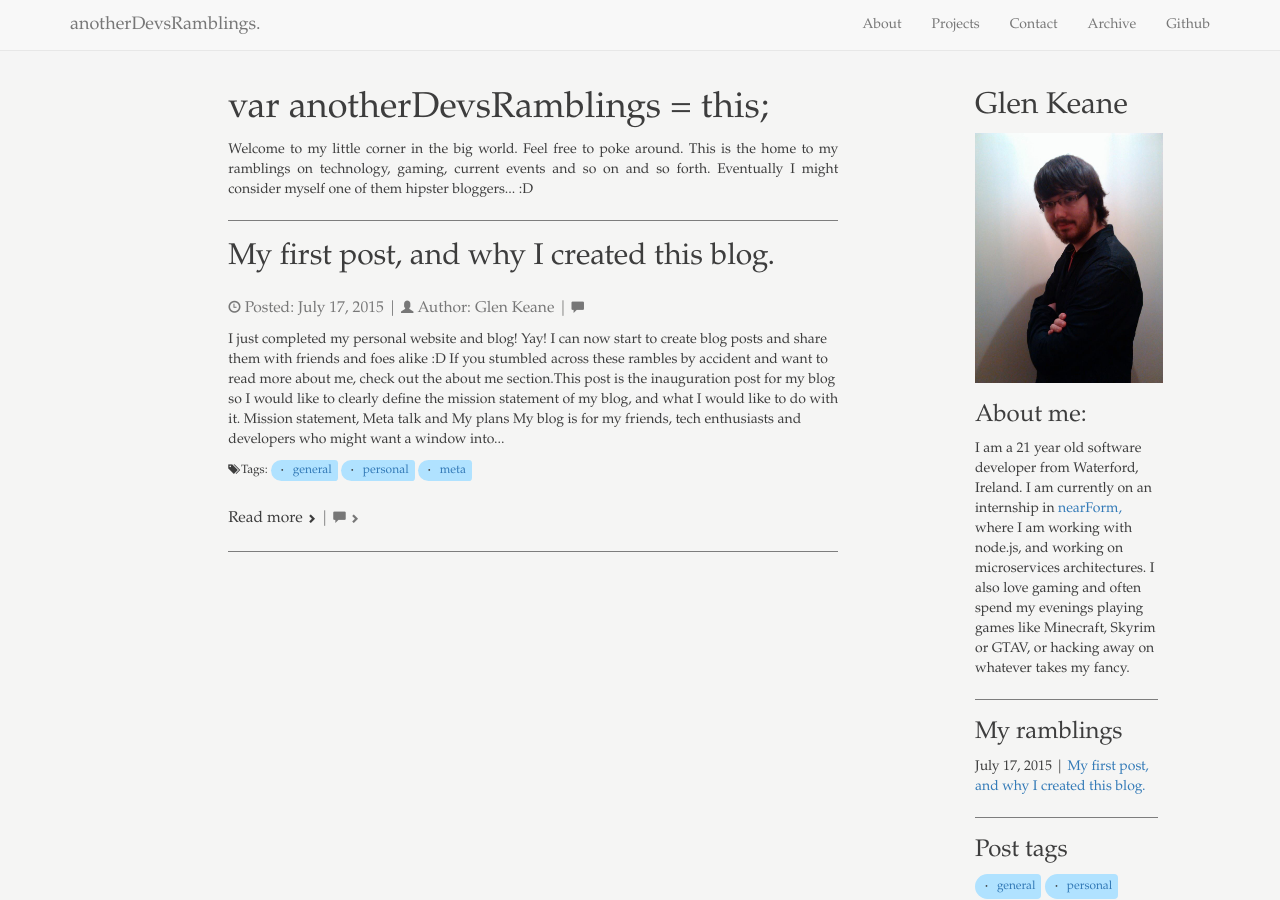
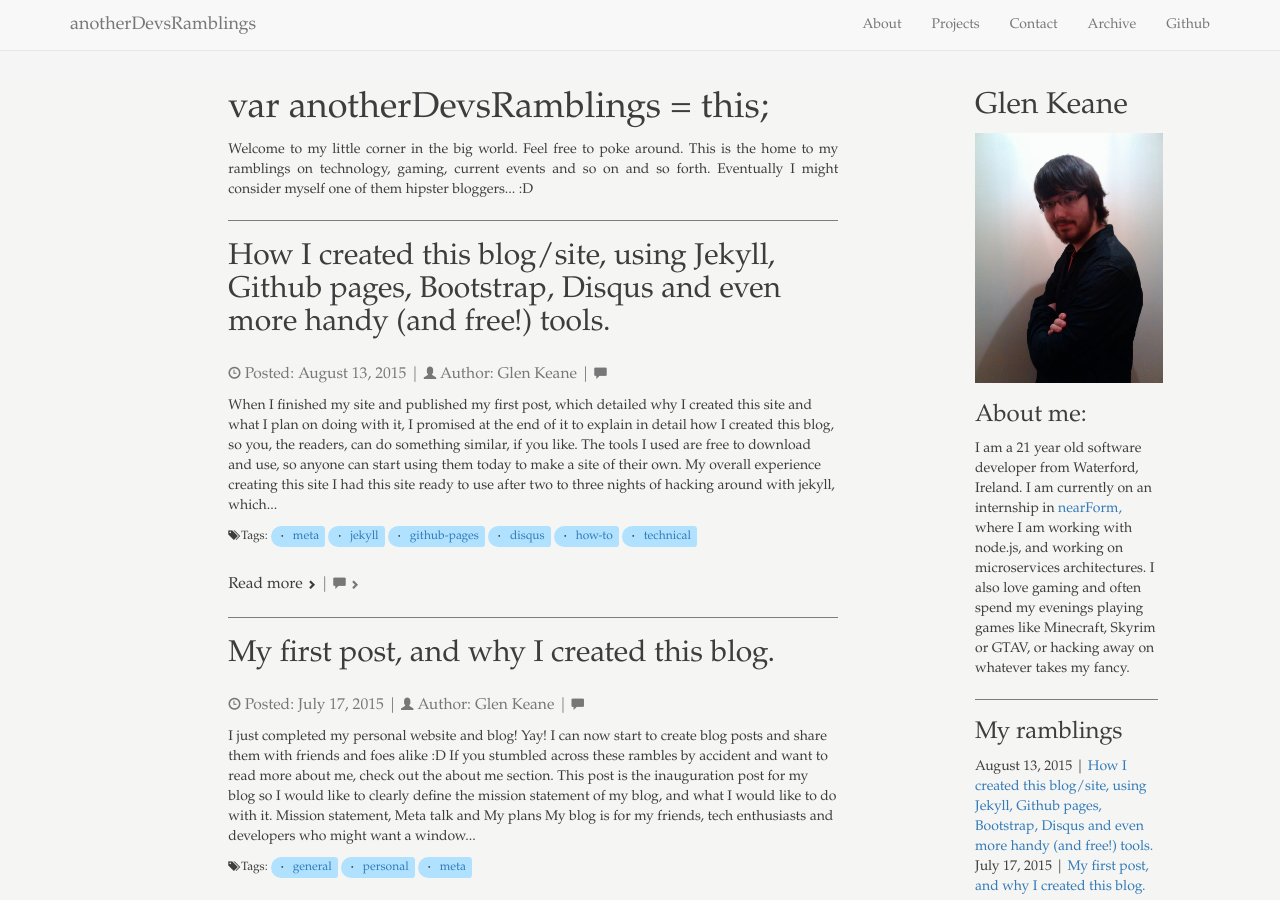
Before and after one commit to GlenTiki/glentiki.github.io, a Jekyll site: the page built from index.html, in a window 1280 px wide and 900 px high. Built offline with Jekyll 4.4.1, drawn with Linux system fonts in a browser that asks for light colours; Markdown is read by kramdown in place of the engine named in the settings; the list of posts is cut into pages by our own code; comment, search, counter and statistics services are not loaded; some of the changed text lies outside the part shown.

Commit message:
finally wrote second post...

````diff
--- a/_config.yml
+++ b/_config.yml
@@ -1,6 +1,6 @@
 markdown: rdiscount
 
-title: anotherDevsRamblings.
+title: anotherDevsRamblings
 email: glenkeane.94@gmail.com
 description: "This is Glen Keane's personal website for all his rants, raves and ramlings."
 
@@ -11,14 +11,10 @@ url: "http://glenkeane.me"
 permalink: pretty
 relative_permalinks: true
 
-pages_list:
-  About: '/about/'
-  Archive: '/archive/'
-
 defaults:
   -
     scope:
-      path: "" # an empty string here means all files in the project
-      type: "posts" # previously `post` in Jekyll 2.2.
+      path: ""
+      type: "posts"
     values:
       author: "Glen Keane"
--- a/_layouts/post.html
+++ b/_layouts/post.html
@@ -8,7 +8,7 @@ commentCount: true
 
 <h3>
   <small>
-	  <span class='glyphicon glyphicon-time'></span> Posted: {{ page.date | date: "%B %e, %Y" }} | <span class='glyphicon glyphicon-user'></span> Author: {{ page.author }} | <span class='glyphicon glyphicon-comment'></span> <a class='text-default' href="{{ page.url }}#disqus_thread" data-disqus-identifier="{{page.url}}"></a>
+	  <span class='glyphicon glyphicon-time'></span> Posted: {{ page.date | date: "%B %e, %Y" }} | <span class='glyphicon glyphicon-user'></span> Author: {{ page.author }} | <span class='glyphicon glyphicon-comment'></span> <a class='text-muted' href="{{ page.url }}#disqus_thread" data-disqus-identifier="{{page.url}}"></a>
   </small>
 </h3>
 
--- a/_posts/2015-07-17-first-post.md
+++ b/_posts/2015-07-17-first-post.md
@@ -9,15 +9,15 @@ tags:
   -  Meta
 ---
 
-I just completed my personal website and blog! Yay! I can now start to create blog posts and share them with friends and foes alike :D If you stumbled across these rambles by accident and want to read more about me, check out the [about me section][1].This post is the inauguration post for my blog so I would like to clearly define the mission statement of my blog, and what I would like to do with it.
+I just completed my personal website and blog! Yay! I can now start to create blog posts and share them with friends and foes alike :D If you stumbled across these rambles by accident and want to read more about me, check out the [about me section][1]. This post is the inauguration post for my blog so I would like to clearly define the mission statement of my blog, and what I would like to do with it.
 
 ### Mission statement, Meta talk and My plans
 
 My blog is for my friends, tech enthusiasts and developers who might want a window into my life, or for those who may need an indepth how-to reference post on a topic I am familar with. I will try to keep it clear, helpful and professional where needed, and I will try to let my personality shine through where appropriate. Like right here! :D
 
-My motivation for this blog is twofold, the first reason is simple, I need proper personal professional representation, and the second reason is that I spend most of my day talking tech, making things with tech and just generally _thinking_ all things tech, so I should probably put those thoughts somewhere where I can refer to easily. I can barely remember what I had for dinner yesterday, let alone what I was thinking about yesterday, so I need this. It will be my place of reference for tech things I worked on, which I think are pretty cool, but way too complicated to keep in my head going forward. Enter glenkeane.me, my new journal and encyclopedia of reference on yesterdays forgotten thoughts.
+My motivation for this blog is twofold, the first reason is simple, I need proper online personal professional representation, and the second reason is that I spend most of my day talking tech, making things with tech and just generally _thinking_ all things tech, so I should probably put those thoughts somewhere where I can refer to easily. I can barely remember what I had for dinner yesterday, let alone what I was thinking about yesterday, so _I_ need this, more than anyone else. It will be my place of reference for tech things I worked on, which I think are pretty cool, but way too complicated to keep in my head, going forward. Enter glenkeane.me, my new journal and encyclopedia of reference on yesterdays forgotten thoughts and dev work.
 
-How-to posts are going to be essential to my blog as well, as I am a very practical learner (or remember-er, if I am re-reading a post). I want my blog to be a quality reference which I can be proud of. And the only way to do that, is to get blogging!
+How-to posts are going to be essential to my blog as well, as I am a very practical learner (or remember-er, for those times I am re-reading a post). I want my blog to be a quality reference which I can be proud of. And the only way to do that, is to get blogging!
 
 #### Not just for serious talk...
 
@@ -27,4 +27,7 @@ Thanks for reading, I hope this ramble has explained what I made this site for,
 
 Next time, I plan on talking about _how_ I made this site, using Jekyll, Github and more. This site was built on tools which anyone can avail of for free, so, if doing something similar interests you, then tune in next time.
 
+(The new post is live and available [over here][2])
+
 [1]: /about
+[2]: /how-I-created-this-blog
--- /dev/null
+++ b/_posts/2015-08-13-how-I-created-this-blog.md
@@ -0,0 +1,334 @@
+---
+layout: post
+title: How I created this blog/site, using Jekyll, Github pages, Bootstrap, Disqus and even more handy (and free!) tools.
+redirect_from: "/2015/08/13/how-I-created-this-blog/"
+permalink: how-I-created-this-blog
+tags:
+  -  Meta
+  -  Jekyll
+  -  Github pages
+  -  Disqus
+  -  How to
+  -  Technical
+---
+
+When I finished my site and published [my first post][1], which detailed why I created this site and what I plan on doing with it, I promised at the end of it to explain in detail _how_ I created this blog, so you, the readers, can do something similar, if you like. The tools I used are free to download and use, so anyone can start using them today to make a site of their own.
+
+
+##My overall experience creating this site
+
+I had this site ready to use after two to three nights of hacking around with jekyll, which is _awesome_! If you have any programming experience and you are looking to create a personal blog, I totally recommend using jekyll, as there is a plethora of documentation, themes and all out there already. Its super easy to go from 0 to full custom blog. Being the techy type, I didn't want to use a bog standard theme, I wanted to hack around and create my own theme, but this shouldn't stop you from using a theme someone created :) I got stuck implementing some things just using the jekyll docs, but after a little bit of googling, I usually found a blog post which showed exactly how I could do what I wanted. I think taking an hour or two to simply familiarise yourself with the templating system would be more than enough to create a full featured blog site, using some samples from other peoples blogs, like I did. :)
+
+
+#### So what did I add to my site worth talking about?
+
+Heres a quick list of what I did:
+
+- [I used Github-pages for the hosting.](#github-pages-hosting)
+- [I used Jekyll for generating the site, as it works with github-pages.](#using-jekyll)
+- [I added pagination on the index page, and display an excerpt from each post.](#pagination)
+- [I created static pages for the about/projects/archive/tags/404 pages.](#static-pages)
+- [I am using Markdown for writing posts, everything else is done with html.](#markdown-posts)
+- [I added disqus comments to posts.](#disqus-comments)
+- [I added social media buttons to posts.](#social-buttons)
+- [I default a posts author to me, but this can be overwritten per-post (to allow guest authoring).](#guest-authoring)
+- [I have added the ability to add tags to posts.](#post-tagging)
+- [I have added google analytics to the site.](#google-analytics)
+
+<a class='anchor-link' id='github-pages-hosting'></a>
+###Using Github pages for hosting
+
+Github have a really nifty feature that allows you to create a special branch for your repositories, named `gh-pages`, to make a website for that repo. This is perfect for writing documentation for that repo/project. Github, however, also allow you to create a special repository, named in the form `yourUsername.github.io`, which doesn't require you to create a special branch to make a website for the repo, it builds the site from master and then simply serves the files directly from the source. (If this went over your head, I recommend you `checkout` [git basics][2], its a great tool) If you create a repo named yourUsername.github.io and added a html file name index.html to it, you would then be able to access it at the url `yourUsername.github.io/index.html`. Github-pages can be read about in much more detail [here][3]
+
+Github also allows you to link a url you own to a github-pages hosted site, too. You must put a file named `CNAME` into the github-pages project, with your URL. You must correctly configure your DNS to point at your github pages when this file is added to the repo. This is normally configured where ever you purchased your url from. I used namecheap.io, and used their instructions [here][4], if you would like a simple guide which I know works.
+
+<a class='anchor-link' id='using-jekyll'></a>
+###Using Jekyll
+
+While github pages can be used to serve up static pages, creating these pages, and editing existing static pages to point to new pages would be a nightmare every time you made a post.
+
+Enter **Jekyll**. Jekyll is described as a simple, blog-aware, static site generator perfect for personal, project, or organization sites. It allows to use html, markdown and [liquid][5] (pretty similar to ERB, [read more][6]) to create your pages, partials and templates. [You can read more about jekyll here.][7]
+
+What this means: You make your sites templates, create pages to fit those templates, which are html/liquid or markdown files, jekyll then creates static html pages from those pages, serves them up to you, and then when you're happy with your work you can then push to your Github-pages branch and it will work like a normal static site, but better and more magical.
+
+First of all though, to start implementing some of the things in this post, you must create your jekyll project and the templates for that site. Explaining how to do this is outside the scope of this post, but you can read about getting started here, at the [jekyll documentation][8]
+
+Using Bootstrap just required me to link to those css and js files from my default layout. :)
+
+<a class='anchor-link' id='pagination'></a>
+###The index page, pagination of posts and excerpts
+
+If you look at my [index page][9] you can see that it is paginated. This means that it displays several of my most recent posts, and allows you to jump forward and backwards to more/less recent posts (when I have more posts to make it paginated). Adding this feature with jekyll is super easy, it just takes a little bit of configuration.
+
+In your sites `_config.yml` file, you must add the following:
+
+```
+paginate: NUMBER OF POSTS YOU WANT TO DISPLAY PER PAGE
+baseurl: ""
+```
+
+and then in your `index.html` file, you will need to write some liquid. Mine is written like so:
+
+{% raw %}
+```
+{% for post in paginator.posts %}
+	<div class="post">
+	  <h2>
+		  <a class="text-default" href="{{ site.baseurl }}{{ post.url }}">
+	      {{ post.title }}
+	    </a>
+	  </h2>
+	  <p>
+	  	{{ post.content | strip_html | truncatewords: 100 }}
+	  </p>
+	</div>
+{% endfor %}
+
+{% if paginator.total_pages > 1 %}
+	<div class="pagination">
+	  {% if paginator.previous_page %}
+	    <a href="{{ paginator.previous_page_path | prepend: site.baseurl | replace: '//', '/' }}">&laquo; Prev</a>
+	  {% else %}
+	    <span>&laquo; Prev</span>
+	  {% endif %}
+
+	  {% for page in (1..paginator.total_pages) %}
+	    {% if page == paginator.page %}
+	      <em>{{ page }}</em>
+	    {% elsif page == 1 %}
+	      <a href="/">{{ page }}</a>
+	    {% else %}
+	      <a href="{{ site.paginate_path | prepend: site.baseurl | replace: '//', '/' | replace: ':num', page }}">{{ page }}</a>
+	    {% endif %}
+	  {% endfor %}
+
+	  {% if paginator.next_page %}
+	    <a href="{{ paginator.next_page_path | prepend: site.baseurl | replace: '//', '/' }}">Next &raquo;</a>
+	  {% else %}
+	    <span>Next &raquo;</span>
+	  {% endif %}
+	</div>
+{% endif %}
+```
+{% endraw %}
+
+The excerpt above gives a nice output of the amount of posts you want on your index, with the first 100 words under the heading link, and under all of those, it gives a nice next and previous button, with page numbers to skip forward and back.
+
+<a class='anchor-link' id='static-pages'></a>
+###Static site pages, like the archive, tags, about and project sections
+
+Adding static pages to your site is _super_ easy!
+
+I first created a `page` layout template for these pages, and all these static pages extend this.
+
+An example archive page, is a file called archive.html in the main directory that extends the page template. An example would be like this:
+
+{% raw %}
+```
+---
+layout: page
+title: My blog archive
+---
+
+{% for post in site.posts %}
+  <h4 class="text-justify"><span class='muted'>{{ post.date | date: "%B %e, %Y" }}</span> | <a class='text-default' href="{{ post.url }}">{{ post.title }}</a></h4>
+{% endfor %}
+```
+{% endraw %}
+
+Its that simple to do!
+
+####The 404 page
+
+The 404 page is a little bit more tricky, its just a page extending the default layout, with some extra options in the frontmatter, mine is done like so:
+
+{% raw %}
+```
+---
+layout: default
+title: '404: Page not found'
+permalink: /404.html
+---
+
+	<h1 class='text-danger'>{{ page.title }}. Uh oh.</h1>
+	<img class='img-responsive' src='/public/images/wat.png'></img>
+	<h4 class='text-default'>You can try <a href='/'>going here</a> and looking for that page.</h4>
+```
+{% endraw %}
+
+this means when you go to a page which doesn't exist, it will redirect to a nice error page.
+
+<a class='anchor-link' id='markdown-posts'></a>
+### Using markdown for my site posts
+
+First, I needed to create a post layout for my posts, which all those markdown posts will then use. All the posts then just extend this template and are written in github flavored markdown. It seems to play pretty well with bootstrap as well, and doesn't look too bad! (code doesn't look great on mobile, however :()
+
+I would recommend only using markdown for posts, as all other pages would probably benefit from having the more fine-grained of raw html/liquid.
+
+<a class='anchor-link' id='disqus-comments'></a>
+### Adding Disqus comments to posts
+
+Okay, great, so far I have showed you how to do the static things, such as creating pages, posts and pagination. To let users _interact_ with those posts, you need to overcome the static nature of your static site. Luckily, disqus does this perfectly! Enabling disqus comments on your blog just requires signing up to disqus, registering your site, and adding a piece of html to your posts template. However, I put this piece of html in a partial and include it in my main layout, so I could technically enable comments on _any_ of my pages... even my about section or archive section, if I so wished.
+
+So, once you have that piece of html, you can put it in a partial called `comments.html` which is included where you want it. I will show how to make it available to all pages, like I implemented.
+
+First, create the comments.html like so...
+{% raw %}
+```
+{% if page.comments %}
+    <div id="disqus_thread"></div>
+    <script type="text/javascript">
+        /* * * CONFIGURATION VARIABLES: EDIT BEFORE PASTING INTO YOUR WEBPAGE * * */
+        var disqus_shortname = 'YOU SITE NAME'; // required: replace example with your forum shortname
+        //var disqus_developer = 1; // Comment out when the site is live
+        var disqus_identifier = "{{ page.url }}";
+        /* * * DON'T EDIT BELOW THIS LINE * * */
+        (function() {
+            var dsq = document.createElement('script'); dsq.type = 'text/javascript'; dsq.async = true;
+            dsq.src = '//' + disqus_shortname + '.disqus.com/embed.js';
+            (document.getElementsByTagName('head')[0] || document.getElementsByTagName('body')[0]).appendChild(dsq);
+        })();
+    </script>
+    <noscript>Please enable JavaScript to view the <a href="http://disqus.com/?ref_noscript">comments powered by Disqus.</a></noscript>
+    <a href="http://disqus.com" class="dsq-brlink">comments powered by <span class="logo-disqus">Disqus</span></a>
+{% endif %}
+```
+{% endraw %}
+
+Then, in your default layout, add the partial where ever you want it to be, I have mine after my content, like so:
+{% raw %}
+```
+  {{ content }}
+  {% include comments.html %}
+```
+{% endraw %}
+
+So, to enable comments on any page or post, all you need to do is put `comments: true` in the frontmatter yaml. I have this set to true in my post.html layout, so all my posts extending this layout have comments enabled by default. I could disable comments on a per post basis by setting to false on that posts markdown, too, which is a nice side effect :)
+
+<a class='anchor-link' id='social-buttons'></a>
+###Adding social buttons to posts
+
+Like the disqus site addition, social buttons required me to grab html excerpts from the sites I wanted to enable the buttons for, and then add them to my post layout page
+
+for example, to add the tweet button to my site, all I needed to do was add the following to the posts layout, taken from twitter:
+
+```
+  <a href="https://twitter.com/share" class="twitter-share-button" data-via="YOUR-TWITTER-USERNAME-HERE">Tweet</a>
+```
+
+I added the [twitter button][10], the [linkedin button][11], A [hacker news button][12], and a [reddit button][13]. all of these used the html from the pages linked, if you want to use similar.
+
+
+<a class='anchor-link' id='guest-authoring'></a>
+###Post authors, and adding guest authors
+
+I wanted to add the ability for my friends to author posts on my blog, which means they would need to be properly attributed to those authors, or people wouldn't do it at all!
+
+To do this, I set the posts default `author` variable to be me in my `_config.yml` like so:
+
+```
+defaults:
+  -
+    scope:
+      path: ""
+      type: "posts"
+    values:
+      author: "Glen Keane"
+```
+
+which then means posts will be attributed to me by default, but to attribute to another author, I can simply put their name in the front matter as the author variable to properly give credit! Now to find friends who would like to write a post or two... HA! :D
+
+<a class='anchor-link' id='post-tagging'></a>
+###Adding post tags
+
+Jekyll makes adding post tags pretty easy, and I would highly recommend you add this to your site for your readers! :)
+
+All you need to do, is add a `tags` section for each post, and tag them appropriately. An example tags section is shown below:
+
+```
+tags:
+  - tag1
+  - tag2
+  - is this enough tags?
+  - booooo!
+```
+
+Accessing all tags on your site uses the {% raw %}`{% for tag in site.tags %}`{% endraw %} liquid tag, and accessing the tags on a per post basis uses the same liquid, but with a small change {% raw %}`{% for tag in post.tags %}`{% endraw %}
+
+My tags pages uses the first form, and my posts page uses the second form. Here is my tags page if you want to do something similar:
+{% raw %}
+```
+---
+layout: page
+title: Tags
+---
+	<div class="tags">
+	{% for tag in site.tags%}
+	  {% assign t = tag | first | downcase | replace:" ","-" %}
+	  <div class='tag'><a href='#{{t}}'>{{t}}</a></div>
+	{% endfor %}
+	</div>
+	<hr>
+
+{% for tag in site.tags %}
+	{% assign t = tag | first %}
+	{% assign posts = tag | last %}
+
+	<h3>
+		<strong>
+		  {{tag | first | downcase | replace:" ","-"}}
+	  </strong>
+	  {{ posts.size() }} post{% if posts.size() > 1 %}s{% endif %}.
+	</h3>
+	<ul>
+		{% for post in posts %}
+  		{% if post.tags contains t %}
+  		  <section id='{{tag | first | downcase | replace:" ","-"}}'>
+  				<li>
+  					<h4 class="text-justify"><span class='muted'>{{ post.date | date: "%B %e, %Y" }}</span> | <a class='text-default' href="{{ post.url }}">{{ post.title }}</a></h4>
+  				</li>
+  			</section>
+  		{% endif %}
+		{% endfor %}
+	</ul>
+{% endfor %}
+```
+{% endraw %}
+
+<a class='anchor-link' id='google--analytics'></a>
+###Adding Google analytics to your site
+
+Google analytics is something you should definitely add to all your sites. Adding it just requires a piece of html taken from the analytics site. You must register your site with google, and then it gives you the piece of html to be added. Take this piece of html and add it to the bottom of your default layout. I put mine in a partial, and include it the main layout. Doing this is similar adding the disqus comments, first you need to create an `analytics.html` partial to be included, with your html taken from analytics, it might look like so:
+
+```
+<script>
+  (function(i,s,o,g,r,a,m){i['GoogleAnalyticsObject']=r;i[r]=i[r]||function(){
+  (i[r].q=i[r].q||[]).push(arguments)},i[r].l=1*new Date();a=s.createElement(o),
+  m=s.getElementsByTagName(o)[0];a.async=1;a.src=g;m.parentNode.insertBefore(a,m)
+  })(window,document,'script','//www.google-analytics.com/analytics.js','ga');
+
+  ga('create', 'YOUR CODE', 'auto');
+  ga('send', 'pageview');
+</script>
+```
+
+and then to use it, simply put {% raw %}`{% include analytics.html %}`{% endraw %} at the bottom of your default layout :)
+
+### Thanks for reading!
+
+If you have any thoughts to share, questions you want answered or anything you think should be added to this post, feel free to post a comment below!
+
+
+[1]: /first-post
+[2]: https://git-scm.com/book/en/v2/Getting-Started-Git-Basics
+[3]: https://pages.github.com/
+[4]: http://davidensinger.com/2013/03/setting-the-dns-for-github-pages-on-namecheap/
+[5]: http://liquidmarkup.org/
+[6]: http://www.sitepoint.com/ditching-erb-a-guide-to-using-liquid/
+[7]: http://jekyllrb.com/
+[8]: http://jekyllrb.com/docs/quickstart/
+[9]: /
+[10]: https://about.twitter.com/resources/buttons
+[11]: https://developer.linkedin.com/plugins/share
+[12]: http://www.hn-button.com/
+[13]: https://www.reddit.com/buttons/
--- a/index.html
+++ b/index.html
@@ -20,7 +19,7 @@ commentCount: true
     </h2>
     <h3 class='muted'>
       <small>
-        <span class='glyphicon glyphicon-time'></span> Posted: {{ post.date | date: "%B %e, %Y" }} | <span class='glyphicon glyphicon-user'></span> Author: {{ post.author }} | <span class='glyphicon glyphicon-comment'></span> <a class='text-default' href="{{ post.url }}#disqus_thread" data-disqus-identifier="{{post.url}}"></a>
+        <span class='glyphicon glyphicon-time'></span> Posted: {{ post.date | date: "%B %e, %Y" }} | <span class='glyphicon glyphicon-user'></span> Author: {{ post.author }} | <span class='glyphicon glyphicon-comment'></span> <a class='text-muted' href="{{ post.url }}#disqus_thread" data-disqus-identifier="{{post.url}}"></a>
       </small>
     </h3>
 
--- a/public/css/base.css
+++ b/public/css/base.css
@@ -10,6 +10,10 @@ hr {
 
 .text-default {
   color: #3D3D3D;
+}
+
+.text-muted {
+  color: #777;
 }
 
 .inline-headers h5 {
@@ -72,7 +76,14 @@ body {
 }
 
 section,
-#disqus_thread {
-  padding-top:150px;
-  margin-top:-150px;
+#disqus_thread{
+  padding-top: 150px;
+  margin-top: -150px;
 }
+
+.anchor-link {
+  display: block;
+  position: relative;
+  top: -100px;
+  visibility: hidden;
+}
--- a/tags.html
+++ b/tags.html
@@ -4,7 +4,7 @@ title: Tags
 ---
 
 <div class="tags">
-{% for tag in site.tags limit:5%}
+{% for tag in site.tags%}
   {% assign t = tag | first | downcase | replace:" ","-" %}
   <div class='tag'><a href='#{{t}}'>{{t}}</a></div>
 {% endfor %}
@@ -19,7 +19,7 @@ title: Tags
 		<strong>
 		  {{tag | first | downcase | replace:" ","-"}}
 	  </strong>
-	  {{ posts | size }} posts.
+	  {{ posts.size() }} post{% if posts.size() > 1 %}s{% endif %}.
 	</h3>
 	<ul>
 		{% for post in posts %}
````
Also changed, not shown: other parts of index.html (+1 -2 lines), params.json (deleted, +0 -1 lines), todo.md (deleted, +0 -3 lines), public/images/481257.jpg (added).
